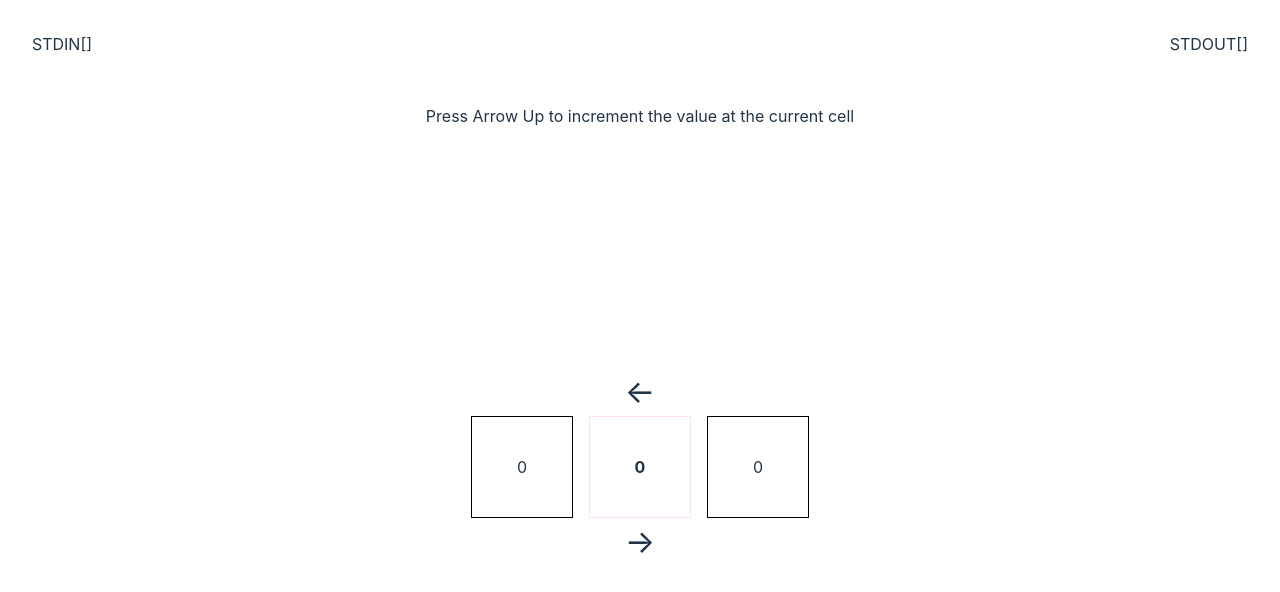
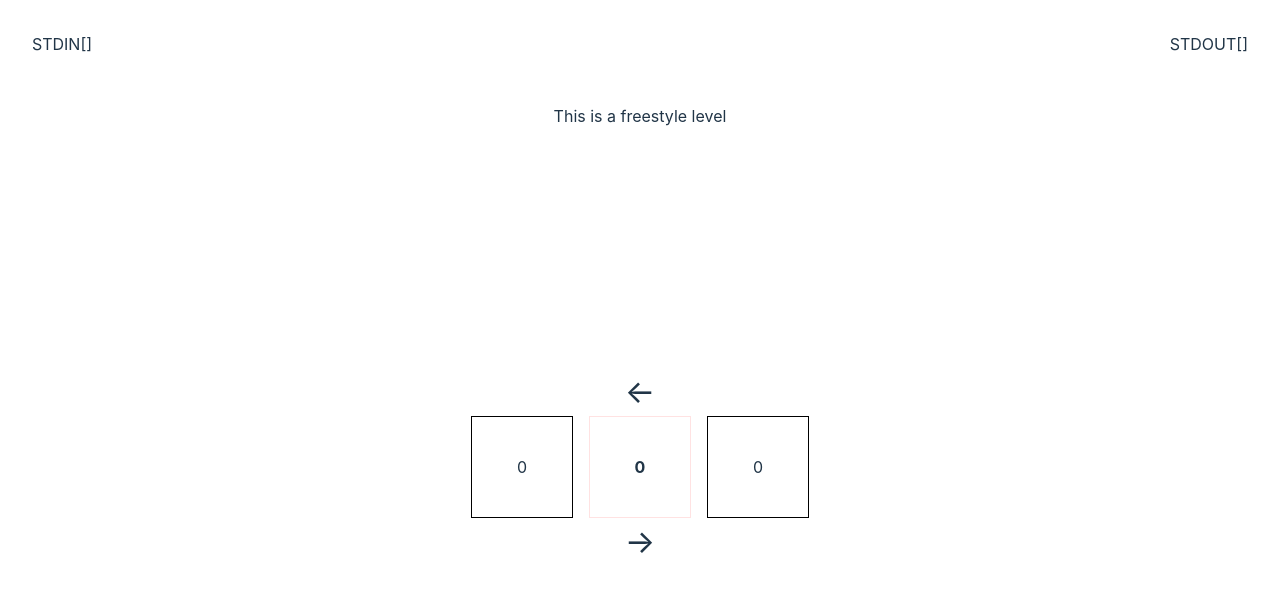
Before and after one commit to sudo97/bf-visual, a React (Vite) app: page / in a window 1280 px wide. Shown: the top 592 px of the page. Built offline with nearby package versions, Linux system fonts and the light colour scheme.

Commit message:
freestyle level

```diff
--- a/src/bf-runtime/levels.ts
+++ b/src/bf-runtime/levels.ts
@@ -17,6 +17,19 @@ export type Level = {
 };
 
 export const levels: Level[] = [
+  {
+    operations: [
+      "increment",
+      "moveRight",
+      "moveLeft",
+      "decrement",
+      "read",
+      "write",
+    ],
+    isExpectedStateReached: () => false,
+    description: "This is a freestyle level",
+    initialState: initRuntime([]),
+  },
   {
     operations: ["increment"],
     isExpectedStateReached: (runtime) =>
```
